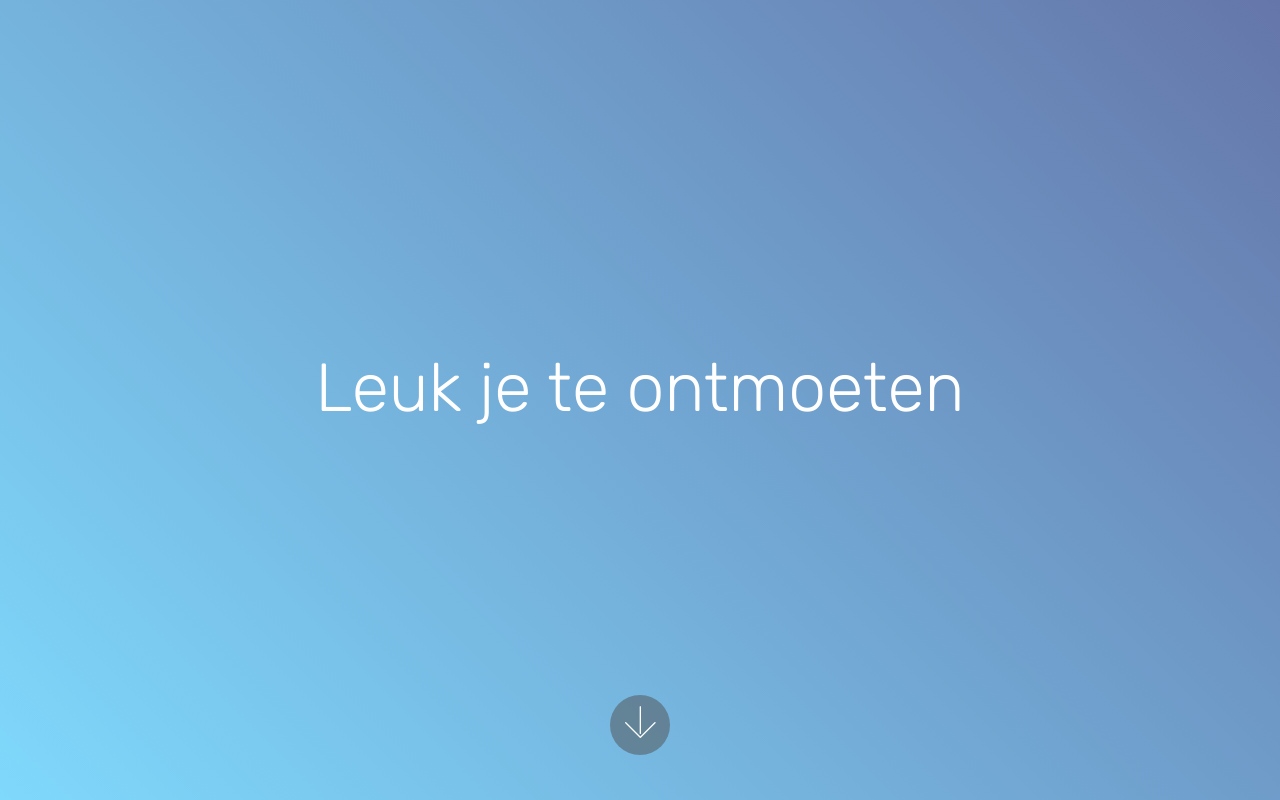
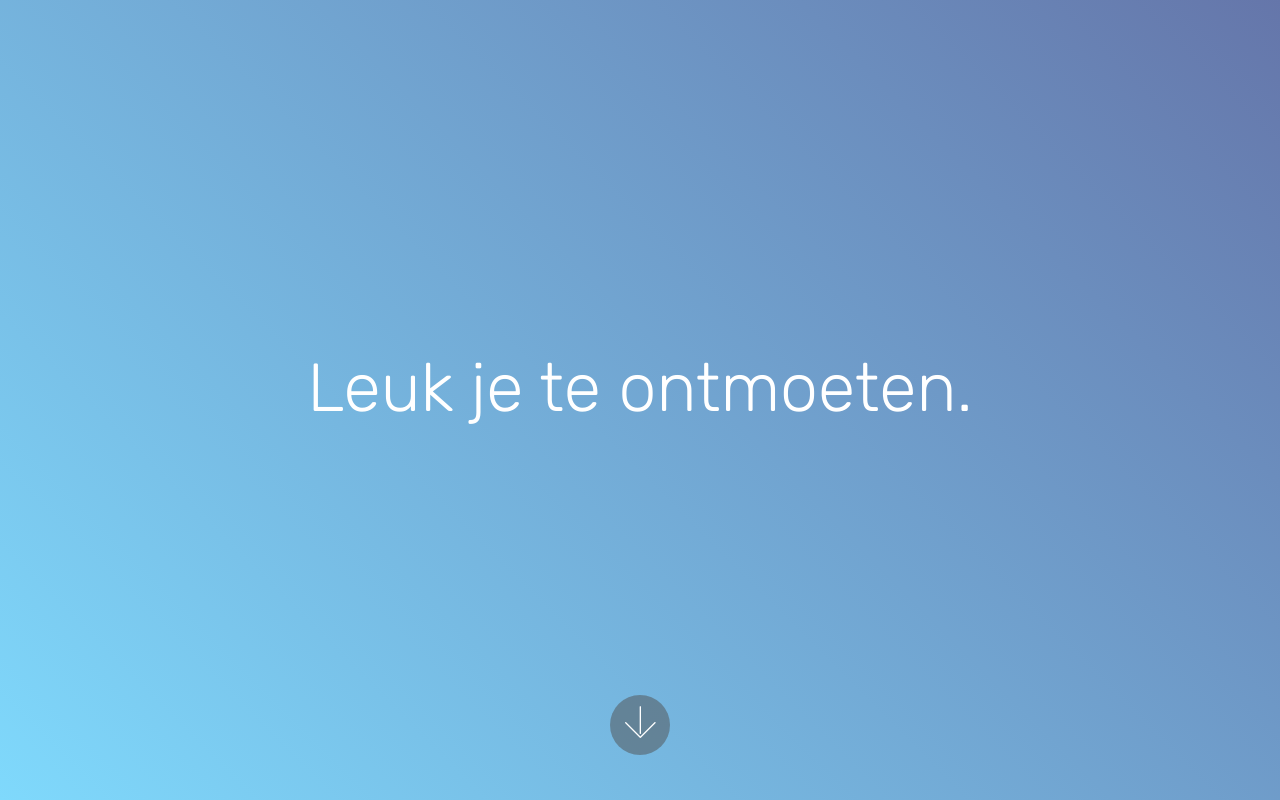
Before and after one commit to Alexanderettema/Studio-Alex, a plain HTML site: page index.html in a window 1280 px wide. Shown: the top 800 px of the page. Drawn offline with Linux system fonts and the light colour scheme; files whose address does not match are found by name.

Commit message:
punt bij leuk je te ontmoeten

```diff
--- a/index.html
+++ b/index.html
@@ -30,7 +30,7 @@
         <div class="row justify-content-center">
             <div class="mbr-white col-md-10">
                 <h1 class="mbr-section-title align-center pb-3 mbr-fonts-style display-1">
-                    Leuk je te ontmoeten</h1>
+                    Leuk je te ontmoeten.</h1>
 
 
             </div>
```
